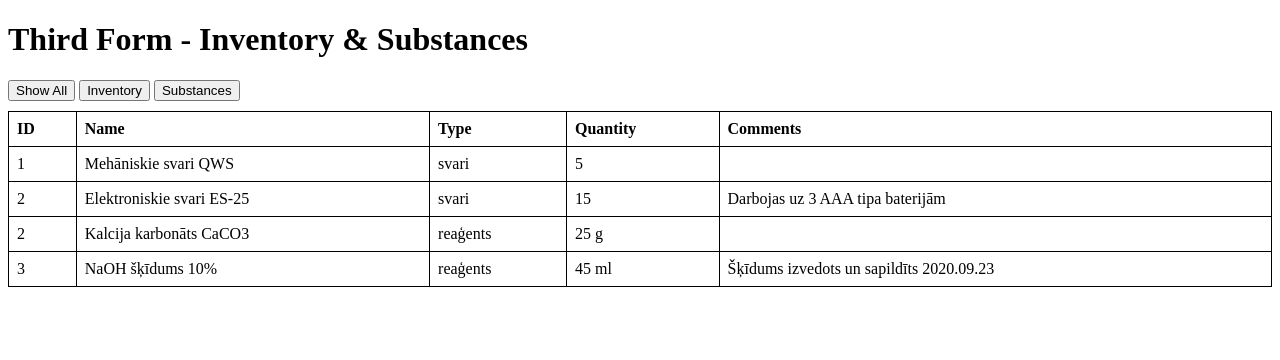
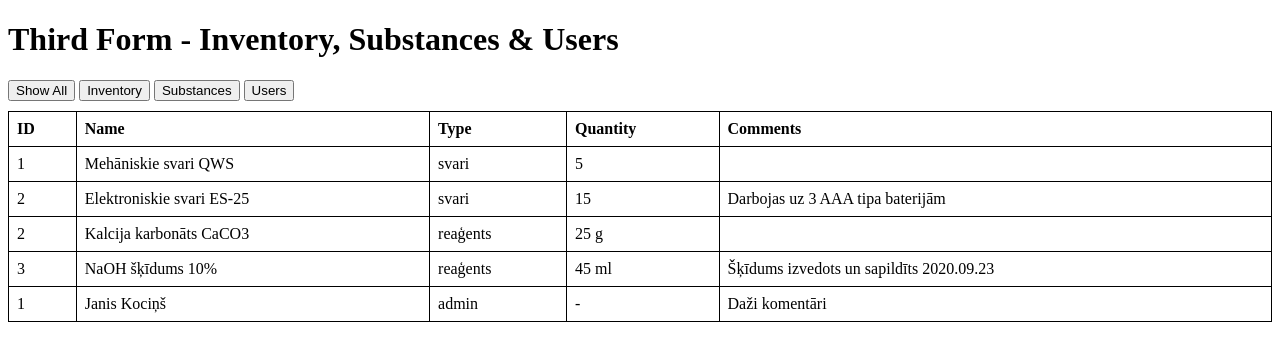
Before and after one commit to Hengras/Darbs, a plain HTML site: page index.html in a window 1280 px wide. Drawn offline with Linux system fonts and the light colour scheme.

Commit message:
index.html

```diff
--- a/index.html
+++ b/index.html
@@ -20,11 +20,12 @@
     </style>
 </head>
 <body>
-    <h1>Third Form - Inventory & Substances</h1>
+    <h1>Third Form - Inventory, Substances & Users</h1>
     <div class="buttons">
         <button onclick="filterData('all')">Show All</button>
         <button onclick="filterData('inventory')">Inventory</button>
         <button onclick="filterData('substances')">Substances</button>
+        <button onclick="filterData('users')">Users</button>
     </div>
     <table id="data-table">
         <thead>
@@ -43,24 +44,25 @@
 
     <script>
         const inventory = [
-            { "apakstips": "mehāniskie svari", "id": 1, "komentari": "", "nosaukums": "Mehāniskie svari QWS", "skaits": 5, "tips": "svari" },
-            { "apakstips": "elektroniskie svari", "id": 2, "komentari": "Darbojas uz 3 AAA tipa baterijām", "nosaukums": "Elektroniskie svari ES-25", "skaits": 15, "tips": "svari" }
+            { "id": 1, "nosaukums": "Mehāniskie svari QWS", "tips": "svari", "skaits": 5, "komentari": "" },
+            { "id": 2, "nosaukums": "Elektroniskie svari ES-25", "tips": "svari", "skaits": 15, "komentari": "Darbojas uz 3 AAA tipa baterijām" }
         ];
 
         const substances = [
-            { "apakstips": "sāls", "daudzums": 100, "id": 2, "komentari": "", "mervienibas": "g", "nosaukums": "Kalcija karbonāts CaCO3", "skaits": 25, "tips": "reaģents" },
-            { "apakstips": "hidroksīds", "daudzums": 50, "id": 3, "komentari": "Šķīdums izvedots un sapildīts 2020.09.23", "mervienibas": "ml", "nosaukums": "NaOH šķīdums 10%", "skaits": 45, "tips": "reaģents" }
+            { "id": 2, "nosaukums": "Kalcija karbonāts CaCO3", "tips": "reaģents", "skaits": 25, "mervienibas": "g", "komentari": "" },
+            { "id": 3, "nosaukums": "NaOH šķīdums 10%", "tips": "reaģents", "skaits": 45, "mervienibas": "ml", "komentari": "Šķīdums izvedots un sapildīts 2020.09.23" }
         ];
 
         const users = [
-            { "id": "1", "vards": "Janis", "uzvards": "Kociņš", "loma": "admin", "parole": "12", "Komentāri": "Daži komentāri" }
+            { "id": "1", "nosaukums": "Janis Kociņš", "tips": "admin", "skaits": "-", "komentari": "Daži komentāri" }
         ];
 
         function filterData(type) {
             let data = [];
             if (type === 'inventory') data = inventory;
             else if (type === 'substances') data = substances;
-            else data = [...inventory, ...substances];
+            else if (type === 'users') data = users;
+            else data = [...inventory, ...substances, ...users];
 
             renderTable(data);
         }
@@ -74,7 +76,7 @@
                     <td>${item.id}</td>
                     <td>${item.nosaukums}</td>
                     <td>${item.tips}</td>
-                    <td>${item.skaits || item.daudzums} ${item.mervienibas || ''}</td>
+                    <td>${item.skaits || '-'} ${item.mervienibas || ''}</td>
                     <td>${item.komentari}</td>
                 </tr>`;
                 tbody.innerHTML += row;
```
